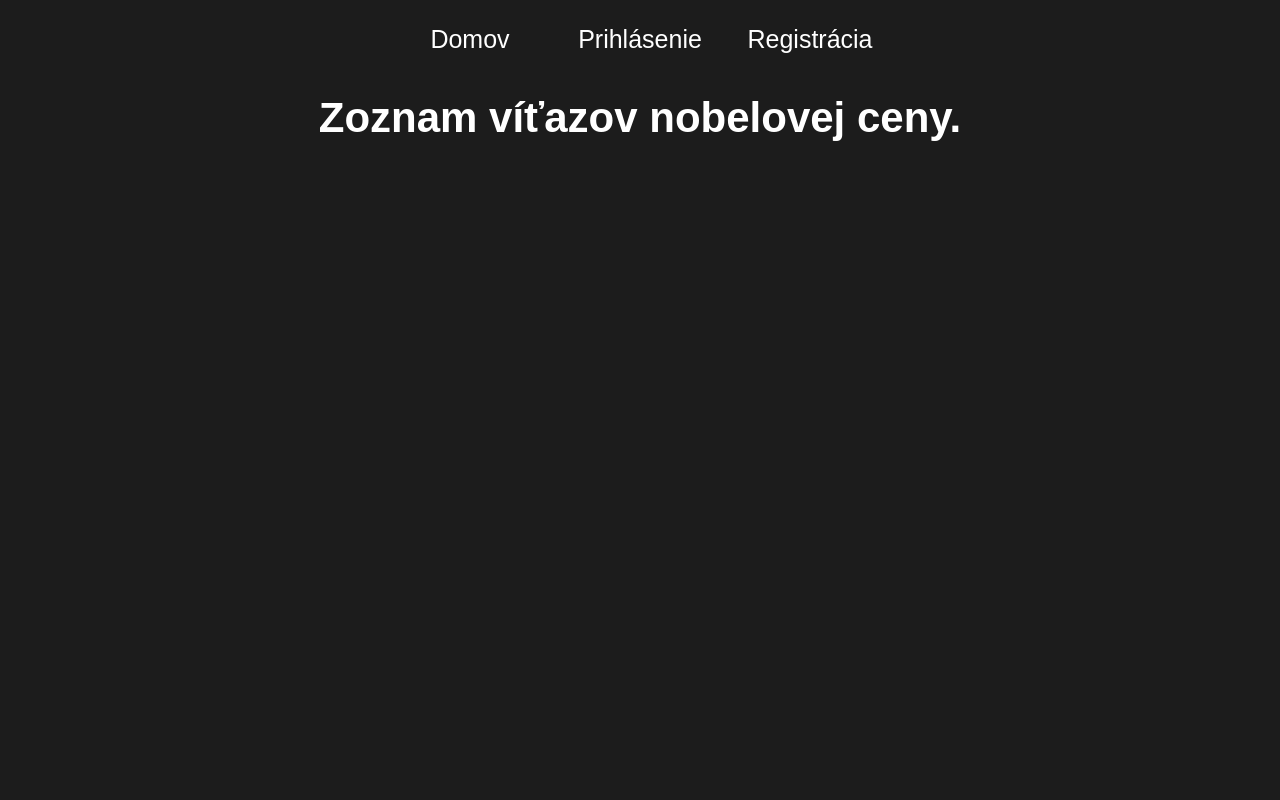
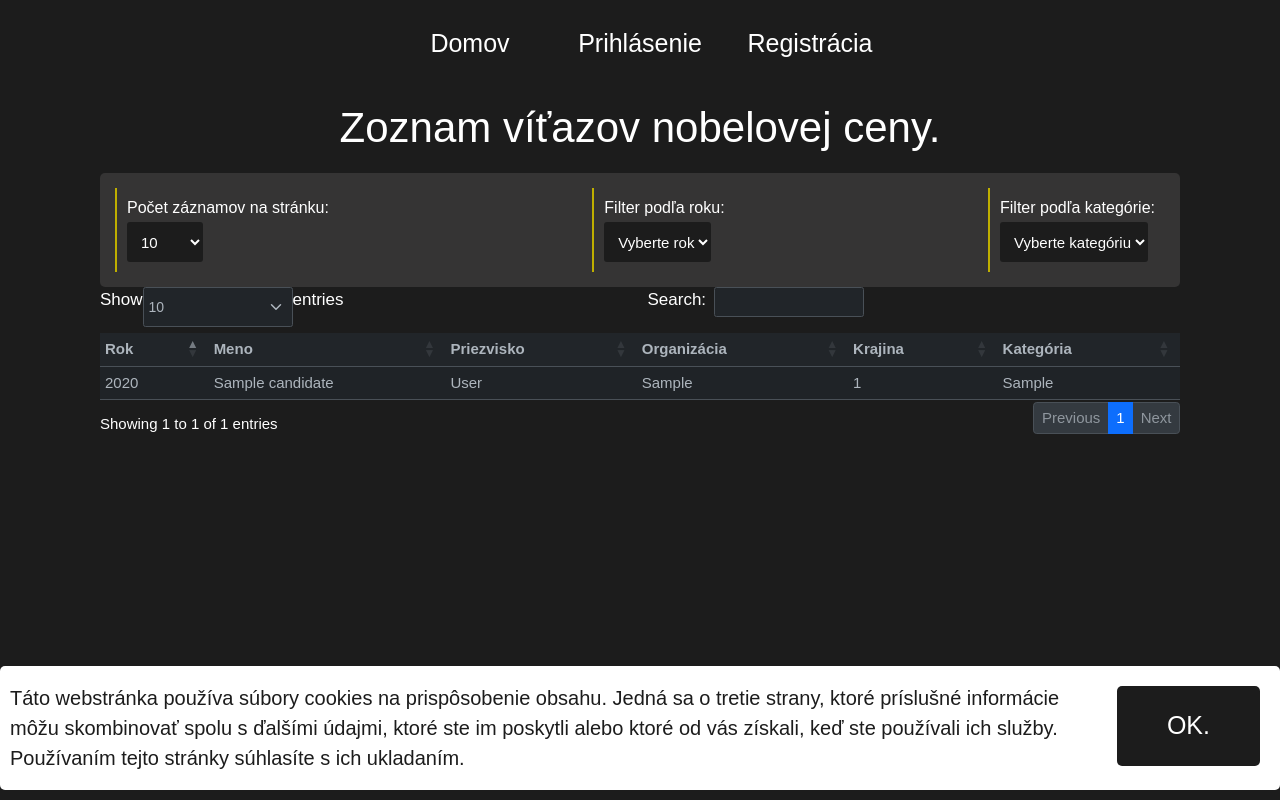
Before and after one commit to masinkatom/webt2-1, a PHP site: page / in a window 1280 px wide. Run offline with PHP 8.4, Linux system fonts and the light colour scheme; tables that the repository leaves empty or names only in its code hold one stand-in row (values such as "Sample post"); a stand-in replaces the project's code that opens the database connection; lists and menus that the app fills with data are empty; some libraries are stand-ins or nearby versions; some web fonts are replaced.

Commit message:
table done, missing modal on click

```diff
--- /dev/null
+++ b/harenec1/cookies.php
@@ -0,0 +1,11 @@
+<?php
+
+function getCookiesContent() {
+    return
+    '<div class="cookie-popup">
+    <button id="cookie-close">OK.</button>
+    <p>Táto webstránka používa súbory cookies na prispôsobenie obsahu.
+        Jedná sa o tretie strany, ktoré príslušné informácie môžu skombinovať spolu s ďalšími údajmi, ktoré ste im poskytli alebo ktoré od vás získali, keď ste používali ich služby. Používaním tejto stránky súhlasíte s ich ukladaním.</p>
+
+    </div>';
+}
--- a/harenec1/css/main.css
+++ b/harenec1/css/main.css
@@ -39,6 +39,10 @@ h2 {
 h3 {
     font-size: 2.2rem;
     margin: 1.5rem 0;
+}
+
+h4 {
+    font-size: 1.6rem;
 }
 
 img {
@@ -219,10 +223,11 @@ button:hover {
     width: 100%;
     height: 100%;
     z-index: 2;
-    background-color: rgba(0,0,0,0.8);
+    background-color: rgba(0, 0, 0, 0.8);
 }
 
-.modal img, .modal p {
+.modal img,
+.modal p {
     padding: 2rem 5rem;
 }
 
@@ -275,6 +280,74 @@ button:hover {
     padding: 2rem;
 }
 
+#myTable_wrapper {
+    font-size: 1.5rem;
+}
+
+#myTable td {
+    cursor: pointer;
+}
+
+#myTable_wrapper select {
+    width: 15rem;
+    font-size: 1.4rem;
+}
+
+#myTable_wrapper input {
+    width: 15rem;
+    font-size: 1.5rem;
+}
+
+#myTable_wrapper a {
+    font-size: 1.5rem;
+}
+
+/* COOKIE POLICY */
+
+.cookie-popup {
+    display: block;
+    width: 100%;
+    position: fixed;
+    bottom: 1rem;
+    left: 0;
+    background: #fff;
+    z-index: 1000;
+    font-size: 14px;
+    border-radius: 5px;
+    color: #1c1c1c;
+    padding: 1rem;
+}
+
+.cookie-popup button {
+    float: right;
+    height: 8rem;
+}
+
+
+.hidden {
+    display: none;
+}
+
+.table-nav {
+    display: flex;
+    flex-wrap: wrap;
+    padding: 1.5rem;
+    justify-content: space-between;
+    background-color: var(--webte-color-dkGrey);
+    border-radius: 5px;
+}
+
+.table-selector {
+    padding: 1rem;
+    border-left: 2px solid var(--webte-color-yellow);
+}
+
+.table-nav select {
+    width: auto;
+    font-size: 1.5rem;
+}
+
+
 @media screen and (max-width:470px) {
 
     input[type=text],
--- /dev/null
+++ b/harenec1/getTableData.php
@@ -0,0 +1,27 @@
+<?php
+require_once '../config.php';
+$query =
+    'SELECT prizes.year, candidates.name, candidates.surname, candidates.organization, countries.country, categories.category
+        FROM candidates
+        JOIN countries ON candidates.country_id = countries.id
+        JOIN prizes ON candidates.prize_id = prizes.id
+        JOIN categories ON prizes.category_id = categories.id;
+    ';
+$stmt = $pdo->query($query); // Execute the query using PDO
+$data = array();
+while ($row = $stmt->fetch(PDO::FETCH_ASSOC)) {
+    // Add each row as an array to the $data array
+    $data[] = array(
+        $row['year'],
+        $row['name'],
+        $row['surname'],
+        $row['organization'],
+        $row['country'],
+        $row['category']
+    );
+}
+
+// Convert $data to JSON format
+$data_json = json_encode($data, JSON_UNESCAPED_UNICODE);
+// Output the JSON data
+echo $data_json;
--- a/harenec1/index.php
+++ b/harenec1/index.php
@@ -5,25 +5,35 @@ error_reporting(E_ALL);
 
 session_start();
 
+require_once '../config.php';
+require_once 'cookies.php';
 require_once "navBarItems.php";
-
 ?>
 
 <!DOCTYPE html>
-<html lang="en">
+<html data-bs-theme="dark" lang="en">
+
 <head>
     <meta charset="UTF-8">
     <meta name="viewport" content="width=device-width, initial-scale=1.0">
     <title>Ocenení nobelovou cenou</title>
     <link rel="icon" type="image/x-icon" href="images/dawg.png">
+    <link rel="stylesheet" href="https://cdnjs.cloudflare.com/ajax/libs/twitter-bootstrap/5.3.0/css/bootstrap.min.css" />
+    <link rel="stylesheet" href="https://cdn.datatables.net/2.0.2/css/dataTables.bootstrap5.css">
     <link rel="stylesheet" href="css/main.css">
 </head>
+
 <body>
+
+    <?php
+        echo getCookiesContent();
+    ?>
+
     <div class="container">
         <nav class="main-nav">
             <ul class="nav-list">
                 <?php
-                    echo getNavBarItems();
+                echo getNavBarItems();
                 ?>
 
             </ul>
@@ -32,7 +42,63 @@ require_once "navBarItems.php";
     </div>
     <main class="container">
         <h1>Zoznam víťazov nobelovej ceny.</h1>
+        <div class="table-nav">
+            <div class="table-selector">
+                <h4>Počet záznamov na stránku:</h4>
+                <select name="page-length" id="page-length">
+                    <option value="10">10</option>
+                    <option value="50">50</option>
+                    <option value="100">100</option>
+                    <option value="-1">Všetky</option>
+                </select>
+            </div>
 
+            <div class="table-selector">
+                <h4>Filter podľa roku:</h4>
+                <select name="filter-year" id="filter-year">
+                    <option value="">Vyberte rok</option>
+                    <option value="1901">1901</option>
+                    <option value="1902">1902</option>
+                    <option value="100">100</option>
+                    <option value="-1">Všetky</option>
+                </select>
+            </div>
+
+            <div class="table-selector">
+                <h4>Filter podľa kategórie:</h4>
+                <select name="filter-category" id="filter-category">
+                    <option value="">Vyberte kategóriu</option>
+                    <option value="fyzika">10</option>
+                    <option value="50">50</option>
+                    <option value="100">100</option>
+                    <option value="-1">Všetky</option>
+                </select>
+            </div>
+
+        </div>
+        <table id="myTable" class="table table-striped table-hover" width="100%">
+            <thead>
+                <tr>
+                    <th>Rok</th>
+                    <th>Meno</th>
+                    <th>Priezvisko</th>
+                    <th>Organizácia</th>
+                    <th>Krajina</th>
+                    <th>Kategória</th>
+                </tr>
+            </thead>
+            <tbody>
+
+            </tbody>
+        </table>
     </main>
+
+    <script src="https://code.jquery.com/jquery-3.7.1.js"></script>
+    <script src="https://cdnjs.cloudflare.com/ajax/libs/twitter-bootstrap/5.3.0/js/bootstrap.bundle.min.js"></script>
+    <script src="https://cdn.datatables.net/2.0.2/js/dataTables.js"></script>
+    <script src="https://cdn.datatables.net/2.0.2/js/dataTables.bootstrap5.js"></script>
+    <script src="js/tableData.js"></script>
+    <script src="js/cookiesPopup.js"></script>
 </body>
+
 </html>
--- /dev/null
+++ b/harenec1/js/cookiesPopup.js
@@ -0,0 +1,12 @@
+// cookie policy
+$(document).ready(function() {
+    if (document.cookie.includes("accepted_cookies")) {
+        $(".cookie-popup").addClass("hidden");
+    }
+
+
+    $("#cookie-close").on("click", function() {
+        document.cookie = "accepted_cookies=yes;";
+        $(".cookie-popup").addClass("hidden");
+    });
+});
--- /dev/null
+++ b/harenec1/js/tableData.js
@@ -0,0 +1,53 @@
+
+$(document).ready(function () {
+    document.getElementById("page-length").addEventListener("input", handleTableRows);
+    document.getElementById("filter-year").addEventListener("input", filterYearRows);
+    document.getElementById("filter-category").addEventListener("input", filterCategoryRows);
+
+    var table;
+    fetch('./getTableData.php')
+        .then(response => response.json()) // Parse the response as text
+        .then(data => {
+            console.log("Data received from server:", data); // Log the parsed JSON data
+
+            // Initialize DataTables with the fetched data
+            table = $('#myTable').DataTable({
+                responsive: true,
+                data: data,
+                scrollX: true,
+                layout: {
+                    topStart: null,
+                    topEnd: null,
+                    bottomStart: null,
+                    bottomEnd: 'paging'
+                }
+            });
+
+
+        }) // Closing parenthesis for the then method
+        .catch(error => {
+            console.error('Error fetching data:', error);
+        }
+    );
+
+
+    $('#myTable tbody').on('click', 'tr', function () {
+        var rowData = table.row(this).data(); // Get data of clicked row
+        console.log(rowData); // Log row data to console
+
+    });
+
+    function handleTableRows(e) {
+        table.page.len(e.target.value).draw();
+    }
+
+    function filterYearRows(e) {
+        table.column(0).search(e.target.value).draw();
+    }
+
+    function filterCategoryRows(e) {
+        table.column(5).search(e.target.value).draw();
+    }
+
+
+});
```
Also changed, not shown: harenec1/login.php (+8 -0 lines), harenec1/register.php (+9 -1 lines), harenec1/restricted.php (+8 -0 lines).
